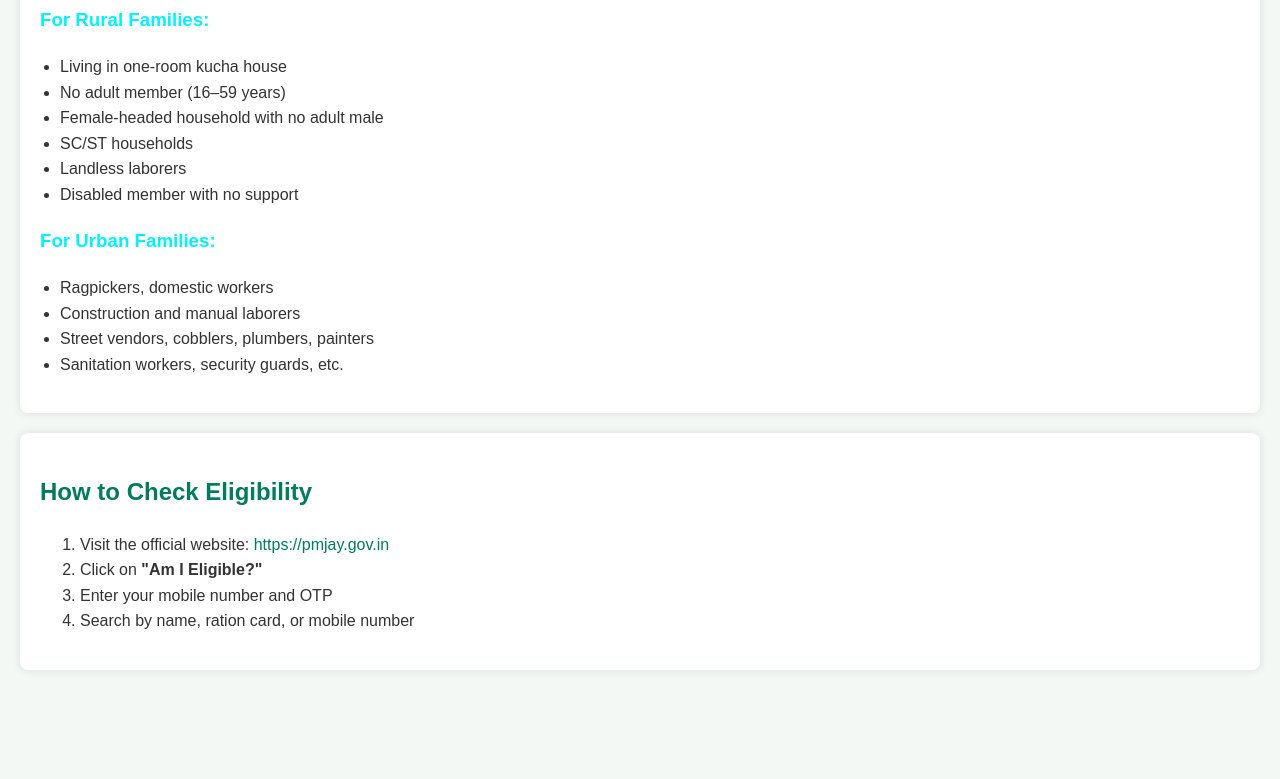
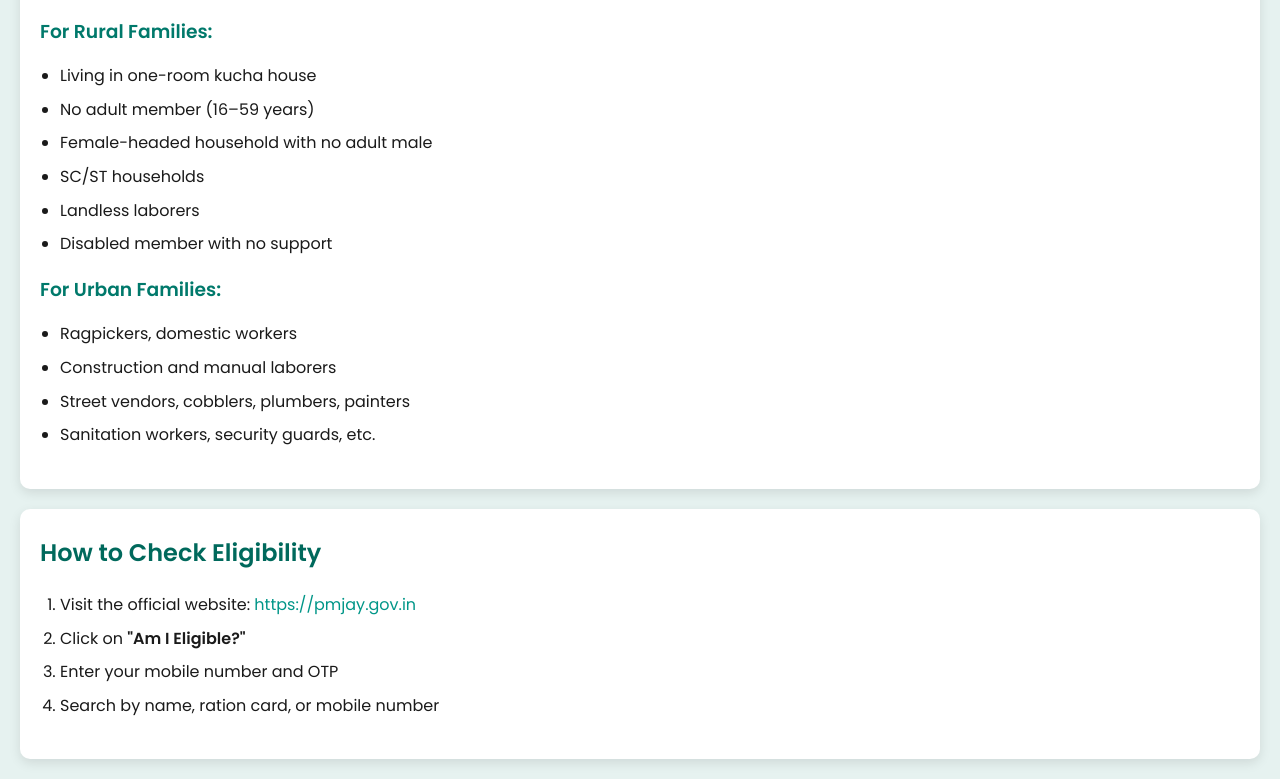
Before and after one commit to Frosty-XiX/Frosty-website, a plain HTML site: page index.html in a window 1280 px wide. Shown: the part 776-1555 px from the top of the page. Before the commit the page ends 1486 px from the top, so only its background shows below. Drawn offline with Linux system fonts and the light colour scheme.

Commit message:
Update index.html

```diff
--- a/index.html
+++ b/index.html
@@ -1,43 +1,82 @@
 <!DOCTYPE html>
 <html lang="en">
-<link href="https://fonts.googleapis.com/css2?family=Poppins:wght@300;400;600&display=swap" rel="stylesheet">
+<head>
   <meta charset="UTF-8" />
   <meta name="viewport" content="width=device-width, initial-scale=1.0" />
   <title>Ayushman Bharat - Awareness & Eligibility</title>
-  <link rel="stylesheet" href="style.css">
+
+  <!-- Google Fonts -->
+  <link href="https://fonts.googleapis.com/css2?family=Poppins:wght@300;400;600&display=swap" rel="stylesheet">
+
   <style>
+    /* Global Styles */
     body {
-      font-family: Arial, sans-serif;
+      font-family: 'Poppins', sans-serif;
       line-height: 1.6;
-      background: #f4f8f5;
-      color: #333;
-      padding: 20px;
+      background: #e6f2f0;
+      color: #1a1a1a;
+      margin: 0;
+      padding: 0;
     }
+
     header {
-      background: #007b5e;
+      background: #004d40;
       color: #fff;
-      padding: 20px;
+      padding: 30px 20px;
       text-align: center;
     }
+
+    header h1 {
+      margin-bottom: 10px;
+      font-size: 2em;
+    }
+
+    section {
+      background: #ffffff;
+      padding: 25px 20px;
+      margin: 20px;
+      border-radius: 10px;
+      box-shadow: 0 4px 12px rgba(0, 0, 0, 0.1);
+    }
+
     h2 {
-      color: #007b5e;
+      color: #00695c;
+      font-size: 1.5em;
+      margin-top: 0;
     }
-    section {
-      background: #fff;
-      padding: 20px;
-      margin-bottom: 20px;
-      border-radius: 8px;
-      box-shadow: 0 0 10px rgba(0,0,0,0.1);
+
+    h3 {
+      color: #00796b;
+      margin-bottom: 10px;
     }
-    ul {
+
+    ul, ol {
       padding-left: 20px;
     }
+
+    li {
+      margin-bottom: 8px;
+    }
+
     a {
-      color: #007b5e;
+      color: #009688;
       text-decoration: none;
+      font-weight: 500;
     }
+
     a:hover {
       text-decoration: underline;
+    }
+
+    strong {
+      font-weight: 600;
+    }
+
+    /* Responsive Padding */
+    @media (max-width: 600px) {
+      section {
+        margin: 15px 10px;
+      }
     }
   </style>
 </head>
```
Lines whose indentation alone changed are shown as unchanged.
